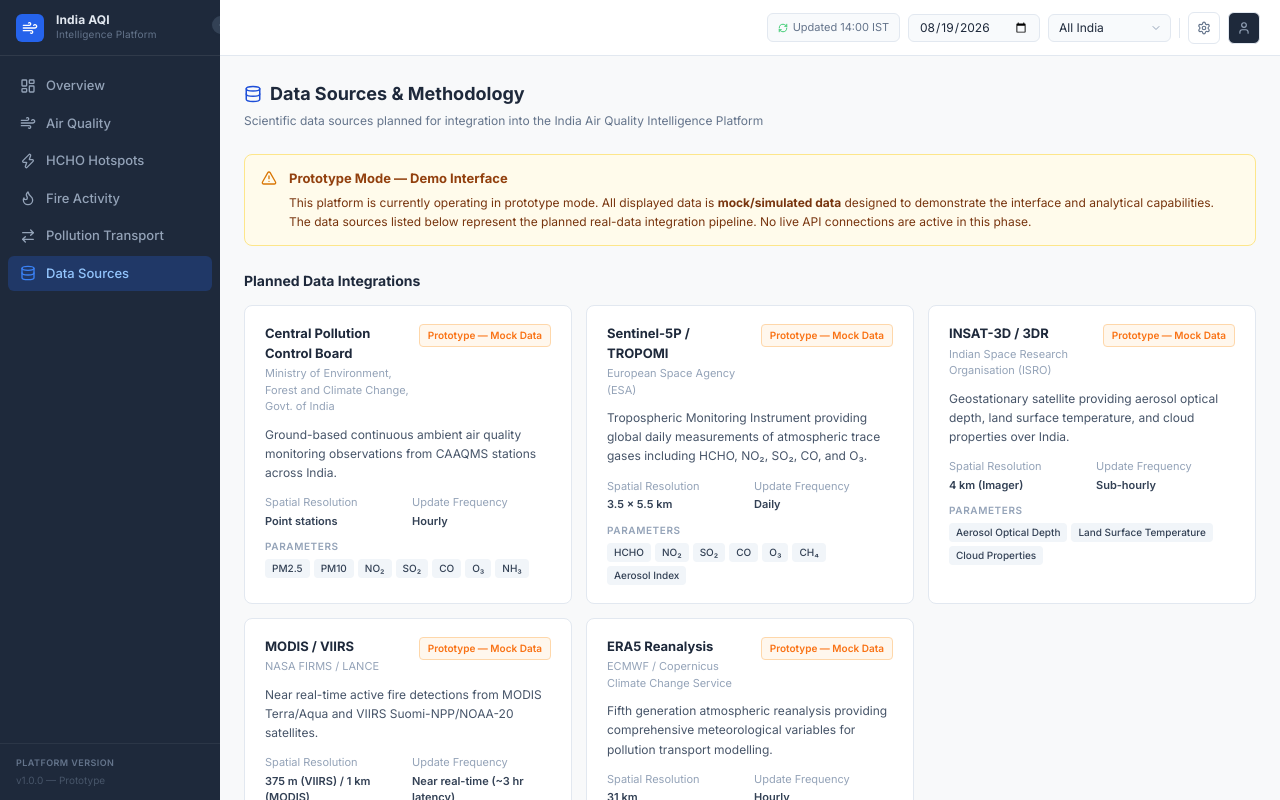
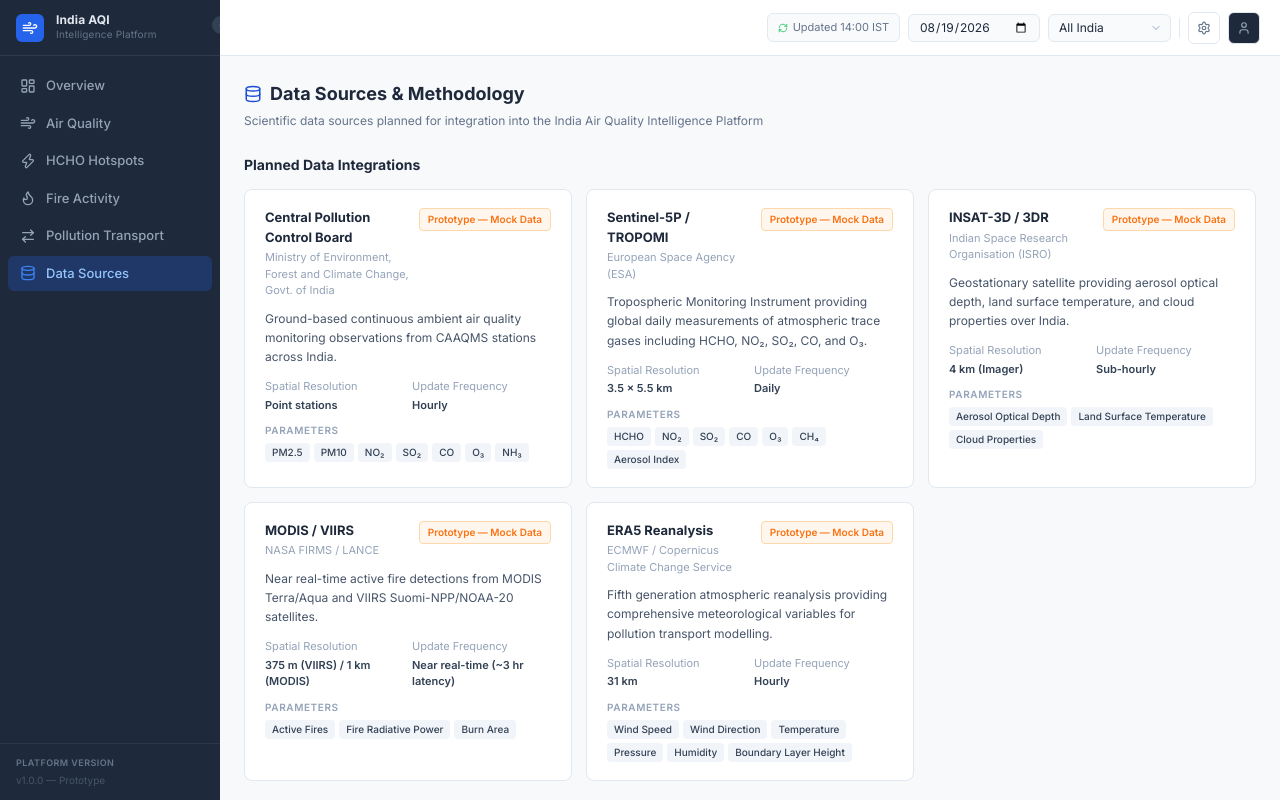
Before and after one commit to Ojas37/india-air-quality-intelligence, a React (Vite) app: page /data-sources in a window 1280 px wide. Built offline with nearby package versions, Linux system fonts and the light colour scheme.

Commit message:
style: remove Prototype Notice banner from DataSources page

```diff
--- a/src/pages/DataSources.tsx
+++ b/src/pages/DataSources.tsx
@@ -1,5 +1,5 @@
 import React from 'react';
-import { Database, AlertTriangle } from 'lucide-react';
+import { Database } from 'lucide-react';
 import { dataSources } from '../data/mockData';
 
 const STATUS_CONFIG = {
@@ -23,30 +23,6 @@
           <p style={{ fontSize: '12px', color: '#64748b', margin: 0, lineHeight: '1.6' }}>
             Scientific data sources planned for integration into the India Air Quality Intelligence Platform
           </p>
-        </div>
-
-        {/* Prototype notice */}
-        <div
-          style={{
-            background: '#fffbeb',
-            border: '1px solid #fde68a',
-            borderRadius: '8px',
-            padding: '14px 16px',
-            display: 'flex',
-            gap: '12px',
-            marginBottom: '24px',
-            alignItems: 'flex-start',
-          }}
-        >
-          <AlertTriangle size={16} color="#d97706" style={{ flexShrink: 0, marginTop: '1px' }} />
-          <div>
-            <div style={{ fontSize: '13px', fontWeight: '700', color: '#92400e', marginBottom: '4px' }}>
-              Prototype Mode — Demo Interface
-            </div>
-            <div style={{ fontSize: '12px', color: '#78350f', lineHeight: '1.6' }}>
-              This platform is currently operating in prototype mode. All displayed data is <strong>mock/simulated data</strong> designed to demonstrate the interface and analytical capabilities. The data sources listed below represent the planned real-data integration pipeline. No live API connections are active in this phase.
-            </div>
-          </div>
         </div>
 
         {/* Data source cards */}
```
